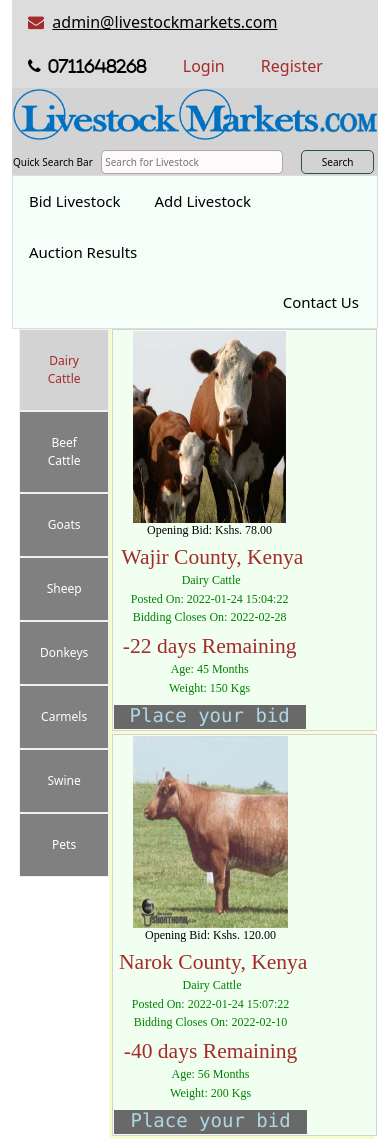
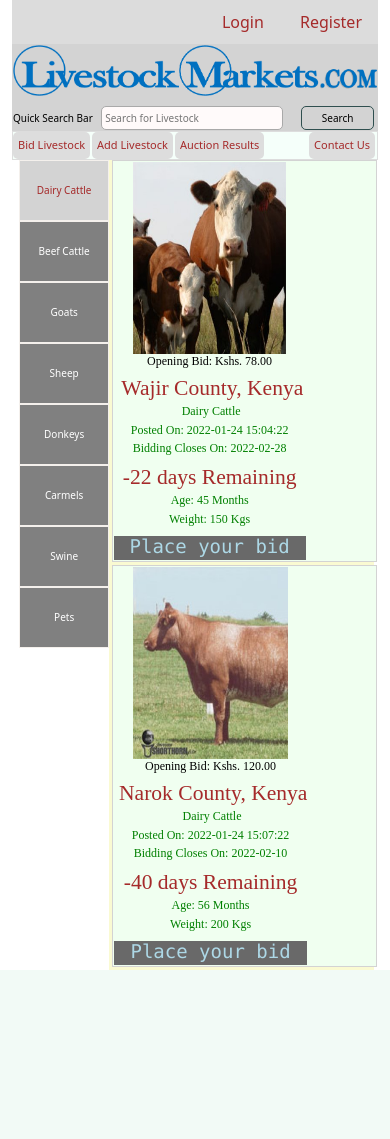
Before and after one commit to stevekimeu/courier, a PHP site: page /courier/user/Home.php in a window 390 px wide. After the commit the page ends 970 px from the top, so only its background shows below. Run offline with PHP 8.4, Linux system fonts and the light colour scheme; data comes from the database, SQL or seed files in the repository; some libraries are stand-ins or nearby versions.

Commit message:
Front End

```diff
--- a/css/admin.css
+++ b/css/admin.css
@@ -191,6 +191,7 @@
 	display: inline-block;
     vertical-align:50%;
 	color:brown;
+
 }
 
 .fa-envelope{
@@ -565,12 +566,21 @@
 		display:inline;
 	}
 	.tab button {
-		font-size: 12px;
+		font-size: 10px;
 	}
 	.tabcontent{
 		width:74%;
 		margin-left:0%;
 		}
+	.topnav a{
+		font-size:11px;
+		color:brown;
+		background-color: #ddd;
+		padding:5px;
+	}
+	.topnav{
+		font-size:11px;
+	}
 	.displayanimal{
 	  width:100%;
 	}
@@ -636,6 +646,9 @@
 	.menu {
 		font-weight: bold;
 	  }
+	  .navlayer6 .right i{
+		display:none;
+	}
 
   }
   @media screen and (min-width: 481px) and (max-width: 768px) {
@@ -660,6 +673,10 @@
 		display: block;
 		text-align: left;
 	  }
+	  .topnav a{
+		font-size:12px;
+		padding-left:0%;
+	}
 	  .navlayer4 .left{
 		display:none;
 	}
@@ -667,7 +684,7 @@
 		display:none;
 	}
 	.tab {
-		width:25%;
+		width:22%;
 		display:inline;
 	}
 	.tab button {
@@ -745,6 +762,9 @@
 				width:100%;
 				margin-left:0%;
 			}
+	.navlayer6 .right i{
+			display:none;
+		}
 	}
 	@media screen and (min-width: 769px) and (max-width: 1100px) {
 		.navlayer3 a:not(:first-child) {
@@ -767,11 +787,12 @@
 		  display: block;
 		  text-align: left;
 		}
+
 		.navlayer6 .left{
 			display:none;
 		}
 		.tab {
-			width:23%;
+			width:20%;
 			display:inline;
 		}
 		.tab button {
@@ -779,8 +800,8 @@
 		}
 		.tabcontent{
 			width:74%;
-			margin-left:25.4%;
-			}
+			margin-left:0%;
+		}
 		.displayanimal{
 			width:32%;
 		}
--- a/css/central.css
+++ b/css/central.css
@@ -41,7 +41,6 @@ float:left;
 float:right;
 }
 .topnav a {
-	background-color:#F5FFFA;
   float: left;
   color: black;
   text-align: center;
@@ -64,6 +63,7 @@ overflow:hidden;
 color:black;
 background-color:#D3D3D3;
 }
+
 .searchnav input[type=text] {
   padding: 5px;
   margin-top: 8px;
--- a/user/Home.php
+++ b/user/Home.php
@@ -26,7 +26,7 @@ require_once('../admin/library.php');
 
 </div>
 	<div class="right">
-		<a href="mailto:info@example.com" style="color:black;"><i class="fa fa-envelope" aria-hidden="true"></i>&nbsp;&nbsp;<u>admin@livestockmarkets.com</u></a>
+		<a href="mailto:info@example.com" ><i class="fa fa-envelope" aria-hidden="true" >&nbsp;&nbsp;<u  style="color:black;">admin@livestockmarkets.com</u></i></a>
 		<a href = "#" style="color:black; cursor:default;"><i class="fa fa-phone" aria-hidden="true" >&nbsp;&nbsp;0711648268</i></a>
 	    <a href="user_login.php">Login</a>
 		<a href="signup.php">Register</a>
```
